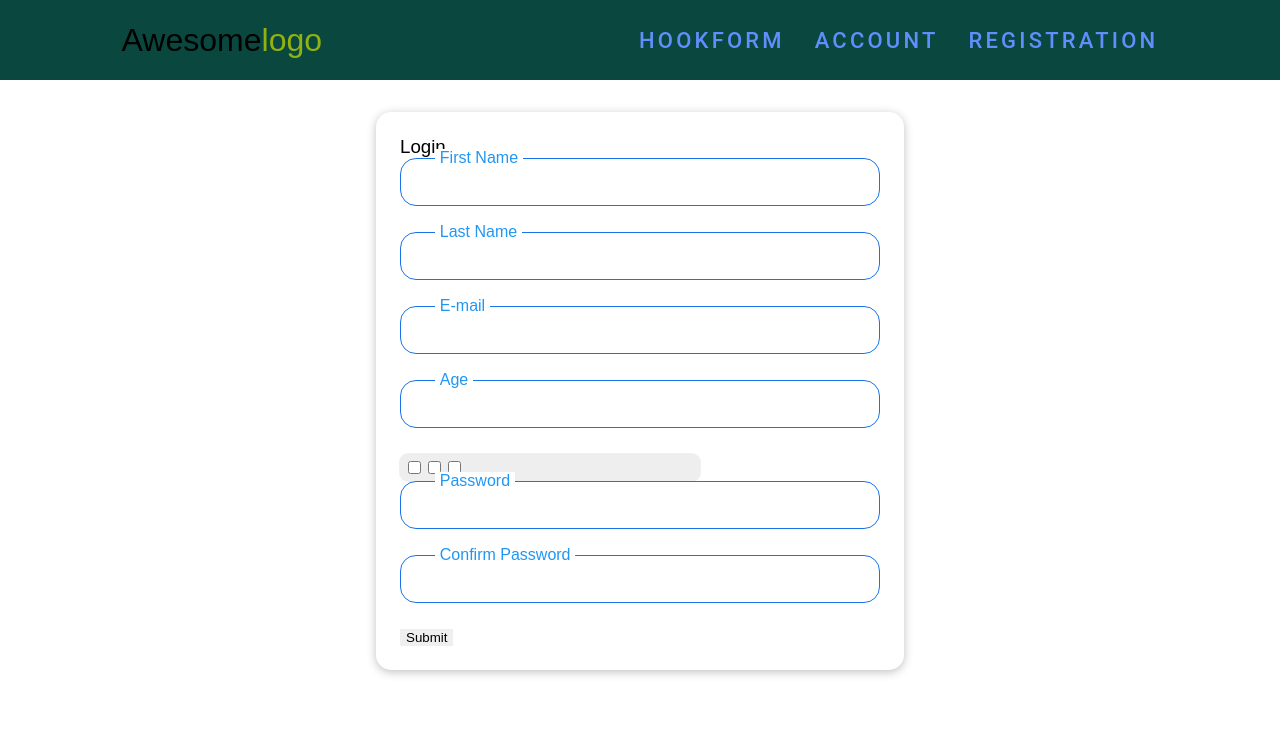
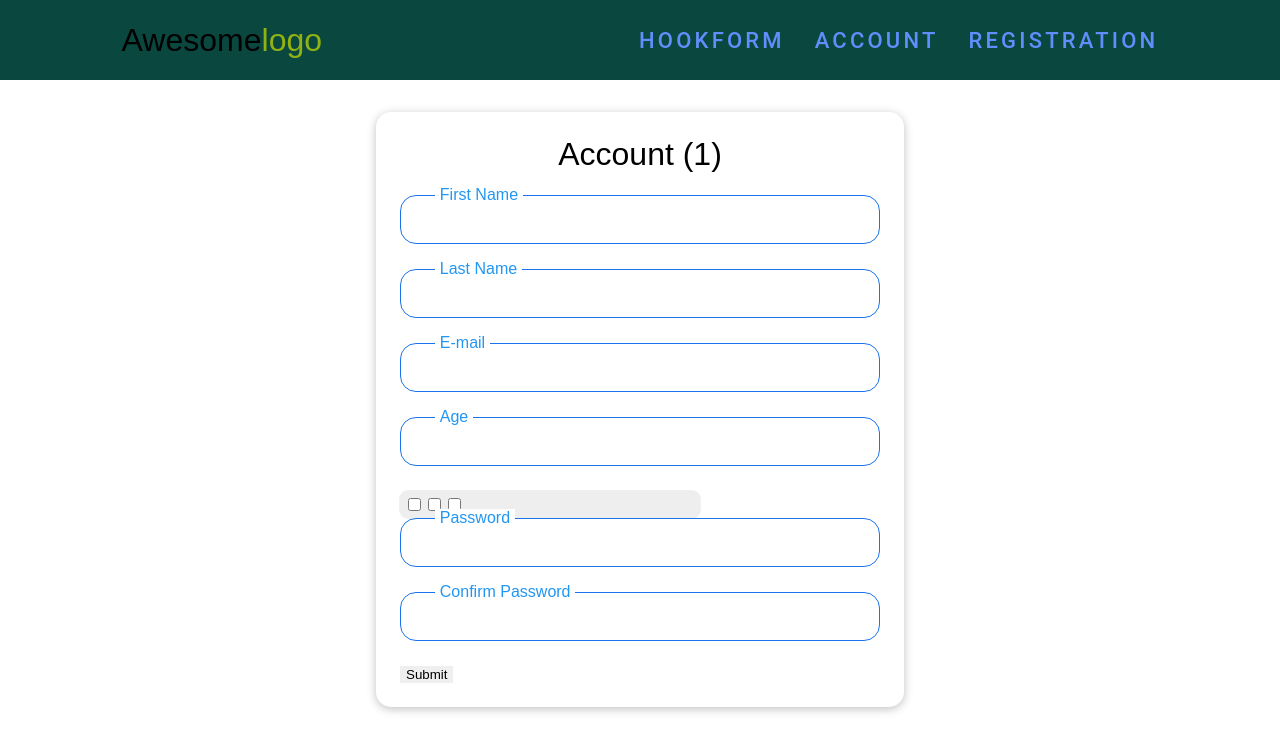
Before and after one commit to AntonVak/Form-React-Practice, a React (Create React App) app: page /formaccount in a window 1280 px wide. Shown: the top 752 px of the page. Built offline with nearby package versions, Linux system fonts and the light colour scheme.

Commit message:
renderCount

```diff
--- /dev/null
+++ b/src/components/formAccount/FormAccountStyle.jsx
@@ -0,0 +1,7 @@
+import styled from "@emotion/styled";
+
+export const H1 = styled.h1`
+  margin-bottom: 1.4rem;
+  text-align: center;
+
+`;
--- a/src/components/formAccount/formBuyerAccount.jsx
+++ b/src/components/formAccount/formBuyerAccount.jsx
@@ -3,8 +3,10 @@ import { yupResolver } from "@hookform/resolvers/yup";
 import TextField from "../UI/Form/TextField";
 import FormWrap from "../UI/FormWrap";
 import { schema } from "../../shared/schemaYup/schema";
-import { Pstyle } from "../hookForm/HookFormStyles";
 import RadioField from "../UI/Form/RadioField";
+import { H1} from "./FormAccountStyle";
+
+let renderCount = 0;
 
 const FormBuyerAccount = () => {
   const {
@@ -30,9 +32,11 @@ const FormBuyerAccount = () => {
     reset();
   };
   const gender = ["Women", "Men", "Divided"];
+renderCount++;
+
   return (
     <FormWrap className="a">
-      <h3 className="mb-4">Login</h3>
+      <H1 className="mb-4"> Account ({renderCount / 2})</H1>
       <form onSubmit={handleSubmit(onSubmit)}>
         <TextField control={control} name="firstName" label="First Name" />
         <TextField control={control} name="lastName" label="Last Name" />
--- a/src/components/formAccount/temp.scss
+++ /dev/null
@@ -1,3 +0,0 @@
-.app {
-    padding: 0 25px 0 45px;
-}
--- a/src/shared/schemaYup/schema.js
+++ b/src/shared/schemaYup/schema.js
@@ -1,16 +1,24 @@
 import * as yup from "yup";
+
+const emailReg =
+  /^[a-zA-Z0-9.!#$%&'*+/=?^_`{|}~-]+@[a-zA-Z0-9-]+(?:\.[a-zA-Z0-9-]+)*$/;
 
 export const schema = yup
     .object({
-    firstName: yup.string().required("First Name is required").min(3, "min 3 characters"),
+      firstName: yup
+        .string()
+        .required("First Name is required")
+        .min(3, "min 3 characters"),
       lastName: yup
         .string()
         .required("Last Name is required")
-      .min(4, "min 4 characters" )
+        .min(4, "min 4 characters")
         .max(16, "max 16 characters"),
-    email: yup.string().required(),
+      email: yup.string().required().matches(emailReg, "E-mail is not valid"),
       age: yup.number().required().positive().integer().min(18),
       password: yup.string().required().min(6).max(20),
       confirmPassword: yup.string().oneOf([yup.ref("password"), null]),
     })
     .required();
+
+//
```
Lines whose indentation alone changed are shown as unchanged.
